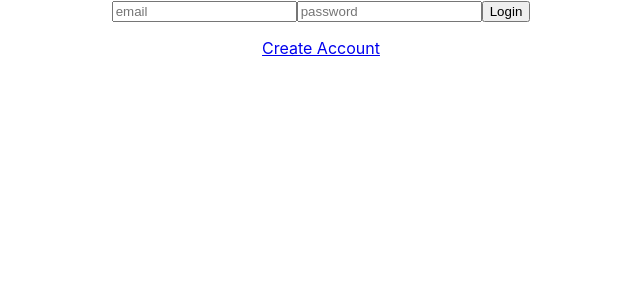
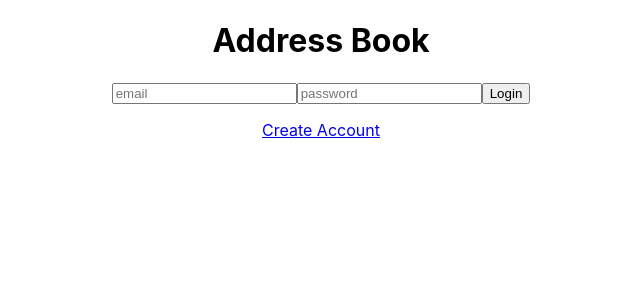
Before and after one commit to vladimir-mawla/address-book, a React (Create React App) app in the folder frontend/: page / in a window 1280 px wide. Shown: the top 300 px of the page, without its empty margins (319-959 px from the left). Built offline with nearby package versions, Linux system fonts and the light colour scheme.

Commit message:
Creating Navbar and importing it in login and register

```diff
--- a/frontend/src/components/Login.js
+++ b/frontend/src/components/Login.js
@@ -1,5 +1,6 @@
 import React from "react";
 import Button from "./Button";
+import Navbar from "./Navbar";
 import { Link } from "react-router-dom";
 import axios from "axios";
 import { useNavigate } from "react-router-dom";
@@ -12,18 +13,18 @@ const Login = () => {
     console.log(login_email.value);
     axios
       .post("http://localhost:3000/login", {
-        headers:{
-            "Content-Type": "application/json",
-            "Access-Control-Allow-Origin": "*",
-            "Access-Control-Request-Headers": 'Content-Type, Authorization'
+        headers: {
+          "Content-Type": "application/json",
+          "Access-Control-Allow-Origin": "*",
+          "Access-Control-Request-Headers": "Content-Type, Authorization",
         },
         email: login_email.value,
         password: login_password.value,
       })
       .then((res) => {
         if (res.data["user"]) {
-            localStorage.setItem("user_id", res.data["user"]["_id"]);
-            navigate("/userpage")
+          localStorage.setItem("user_id", res.data["user"]["_id"]);
+          navigate("/userpage");
         } else {
           alert("User not Found");
           login_email.value = "";
@@ -34,6 +35,7 @@ const Login = () => {
 
   return (
     <center>
+      <Navbar />
       <div className="form">
         <input type="email" placeholder="email" id="login_email" />
         <input
--- /dev/null
+++ b/frontend/src/components/Navbar.js
@@ -0,0 +1,11 @@
+import React from 'react';
+
+const Navbar = () => {
+    return (
+        <div className='navbar'>
+            <h1>Address Book</h1>
+        </div>
+    )
+}
+
+export default Navbar;
--- a/frontend/src/components/Register.js
+++ b/frontend/src/components/Register.js
@@ -1,5 +1,5 @@
 import React from "react";
-import ReactDOM from "react-dom";
+import Navbar from "./Navbar";
 import Button from "./Button";
 import { Link } from "react-router-dom";
 import axios from "axios";
@@ -31,6 +31,7 @@ const Signup = () => {
 
   return (
     <center>
+      <Navbar />
       <div className="form">
         <input type="text" placeholder="Name" id="signup_name" />
         <input type="email" placeholder="Email" id="signup_email" />
```
